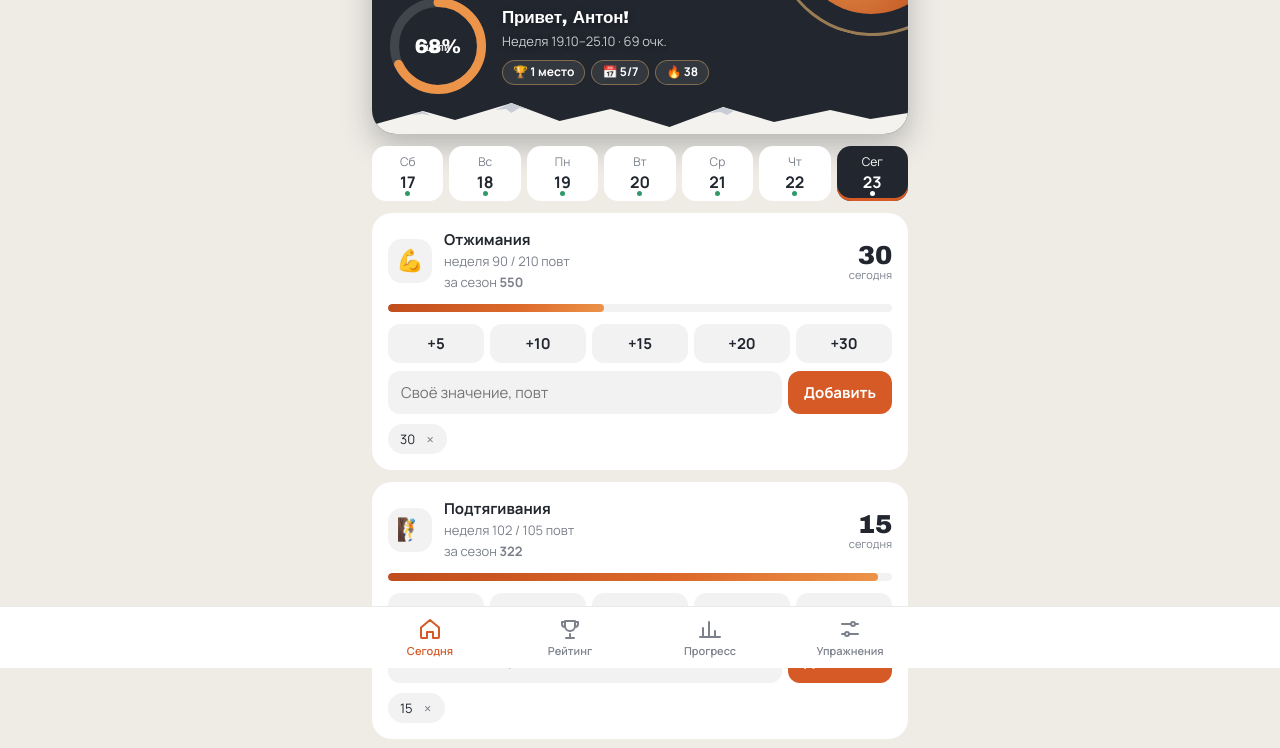
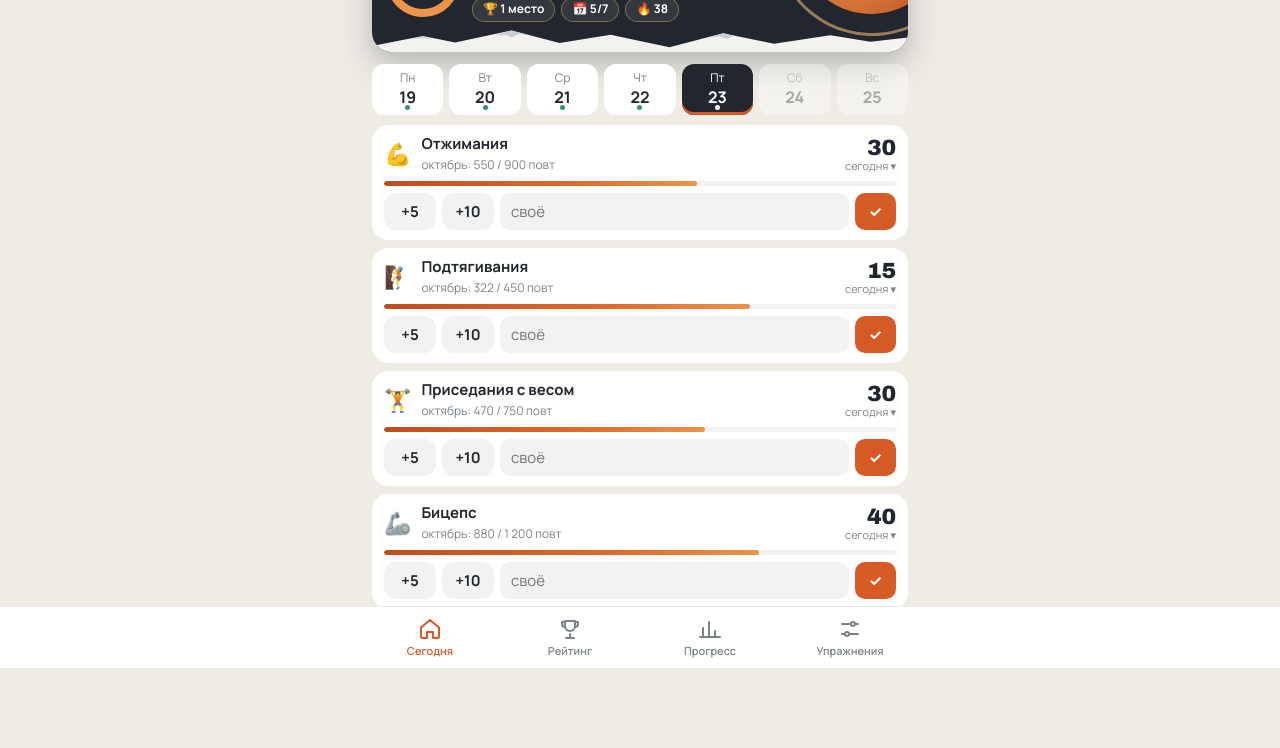
Before and after one commit to several10/noobs-tracker, a plain HTML site: page index.html in a window 1280 px wide. Shown: the part 132-880 px from the top of the page. After the commit the page ends 837 px from the top, so only its background shows below. Drawn offline with nearby package versions, Linux system fonts and the light colour scheme; a web font is replaced by a local one.

Commit message:
Add files via upload

```diff
--- a/index.html
+++ b/index.html
@@ -52,7 +52,7 @@ h2{font-size:17px;margin:18px 4px 10px}
 .hero-top .tag{font-size:11px;color:#e6d3b5;letter-spacing:.06em;text-transform:uppercase;font-weight:700}
 .hero-main{display:flex;gap:16px;align-items:center}
 .hero h1,.hero .sub{text-shadow:0 1px 6px rgba(0,0,0,.35)}
-.hero .ring-txt{font-weight:900;font-size:20px;font-family:var(--hfont)}
+.hero .ring-txt{font-weight:900;font-size:16px;font-family:var(--hfont)}
 .hero h1{font-size:17px;line-height:1.2}
 .hero .sub{color:#c9ccd3;font-size:13px;margin:4px 0 10px}
 .pills{display:flex;gap:6px;flex-wrap:wrap}
@@ -69,6 +69,8 @@ h2{font-size:17px;margin:18px 4px 10px}
 .date.on{background:var(--ink);color:#fff;box-shadow:inset 0 -3px 0 var(--acc)}.date.on b{color:#fff}
 .date.done::after{content:"";position:absolute;bottom:5px;left:50%;width:5px;height:5px;margin-left:-2.5px;border-radius:50%;background:var(--ok)}
 .date.on.done::after{background:#fff}
+.date:disabled{opacity:.35}
+.date.today:not(.on) b{color:var(--acc)}
 
 /* exercise card */
 .ex-head{display:flex;align-items:center;gap:12px}
@@ -179,6 +181,29 @@ nav button.on{color:var(--acc)}
 @keyframes sp{to{transform:rotate(360deg)}}
 .pop{animation:pop .35s}
 @keyframes pop{50%{transform:scale(1.15)}}
+
+/* компактная главная */
+.erow .sp b{display:block;font-size:14px;line-height:1.2;overflow-wrap:anywhere}
+.hero{padding:12px 14px 30px;border-radius:20px}
+.hero .hero-main{gap:12px}
+.hero-top{margin-bottom:4px}
+.hero-top .logo{width:30px;height:30px}
+.hero .sub{margin:2px 0 6px;font-size:12px}
+.hero .mnt{height:24px}
+.dates{margin-bottom:10px}
+.date{padding:6px 0;border-radius:12px}
+.card.ex{padding:10px 12px;margin-bottom:8px;border-radius:16px}
+.card.ex .ico{width:auto;height:auto;background:none;font-size:22px}
+.card.ex .ex-head{gap:10px}
+.card.ex .ex-title b{font-size:15px;line-height:1.2}
+.card.ex .ex-title .hint{font-size:12px}
+.card.ex .ex-today b{font-size:22px}
+.card.ex .bar{height:5px;margin:7px 0}
+.qrow{display:flex;gap:6px}
+.qrow .q{flex:0 0 52px;padding:7px 0;min-width:0}
+.qrow input{flex:1;min-width:0;padding:7px 10px;border-radius:10px}
+.qrow .btn.ok{padding:7px 14px;border-radius:10px}
+.card.ex .chips{margin-top:8px}
 </style>
 </head>
 <body>
@@ -204,7 +229,10 @@ const DEMO = !(tg && tg.initData);
 const SCORE_GOAL = 0.7, SCORE_DAYS = 0.3;
 const UNITS = ['повт','сек','мин','км','м'];
 const QUICK = {'повт':[5,10,15,20,30],'сек':[30,60,90,120,180],'мин':[5,10,15,30],'км':[1,2,3,5],'м':[100,250,500,1000]};
-const DEF_GOAL = {'повт':200,'сек':900,'мин':150,'км':15,'м':3000};
+const DEF_GOAL = {'повт':800,'сек':3600,'мин':600,'км':60,'м':12000};   // цели на месяц
+const QUICK2 = {'повт':[5,10],'сек':[30,60],'мин':[5,10],'км':[1,2],'м':[100,500]};
+const MONTHS = ['январь','февраль','март','апрель','май','июнь','июль','август','сентябрь','октябрь','ноябрь','декабрь'];
+const dim = d => { const t = new Date(d+'T00:00:00Z'); return new Date(Date.UTC(t.getUTCFullYear(), t.getUTCMonth()+1, 0)).getUTCDate(); };
 const EMOJIS = ['💪','🦵','🦾','🏋️','🧗','🔥','🪑','⏱️','🦩','🙈','⛰️','🦸','🔁','🏃','🏂','⭐'];
 /* Каталог по умолчанию — должен совпадать с DEFAULT_EXERCISES в Code.gs */
 const EX_DEFAULTS = [['pullups','Подтягивания','повт','🧗'],['pushups','Отжимания','повт','💪'],['abs','Пресс','повт','🔥'],['squats','Приседания','повт','🦵'],
@@ -215,7 +243,7 @@
 const WD = ['Пн','Вт','Ср','Чт','Пт','Сб','Вс'];
 
 let S = null;
-let ui = { tab:'today', date:null, weekOff:0, sort:'score', ex:null, newEmoji:'⭐' };
+let ui = { tab:'today', date:null, weekOff:0, sort:'score', ex:null, newEmoji:'⭐', open:null };
 let charts = [];
 
 const $ = s => document.querySelector(s);
@@ -257,7 +285,8 @@ function board(wk){
     const logs = S.log.filter(l=>l.userId===u.id && l.date>=wk.start && l.date<=wk.end && l.value>0);
     if (!plans.length && !logs.length) continue;
     const sums = {}; logs.forEach(l=>sums[l.exId]=(sums[l.exId]||0)+l.value);
-    const goalPct = plans.length ? plans.reduce((a,p)=>a+Math.min(1,(sums[p.exId]||0)/p.goal),0)/plans.length*100 : 0;
+    const wkNorm = g => g*7/dim(wk.start);   // недельная норма = месячная цель ÷ дней в месяце × 7
+    const goalPct = plans.length ? plans.reduce((a,p)=>a+Math.min(1,(sums[p.exId]||0)/wkNorm(p.goal)),0)/plans.length*100 : 0;
     const dayset = new Set(logs.map(l=>l.date));
     rows.push({ user:u, goalPct:Math.round(goalPct), days:dayset.size, dayset, sums,
       score:Math.round(SCORE_GOAL*goalPct + SCORE_DAYS*dayset.size/7*100), streak:streak(u.id) });
@@ -298,41 +327,43 @@ function renderToday(){
   const wk = week(S.today,0), rows = board(wk);
   const mine = rows.find(r=>r.user.id===S.me.id);
   const place = mine ? rows.filter(r=>r.score>mine.score).length+1 : '–';
-  const pct = mine ? mine.goalPct : 0;
+  const mStart = S.today.slice(0,8)+'01', mName = MONTHS[+S.today.slice(5,7)-1];
+  const plans = myPlans().filter(p=>p.goal>0);
+  const mySum = (exId, from, to) => S.log.filter(l=>l.userId===S.me.id && l.exId===exId && l.date>=from && l.date<=to).reduce((a,l)=>a+l.value,0);
+  const pct = plans.length ? Math.round(plans.reduce((a,p)=>a+Math.min(1, mySum(p.exId,mStart,S.today)/p.goal),0)/plans.length*100) : 0;
   const first = String(S.me.name).split(' ')[0];
   let h = `<div class="hero"><div class="arcs"></div>
     <svg class="mnt" viewBox="0 0 400 34" preserveAspectRatio="none"><path d="M0 34V24L38 10 62 19 104 2 140 20 178 8 222 26 262 6 300 21 342 9 372 18 400 12V34Z" fill="#f4f2ee"/><path d="M104 2 92 9 100 8 104 12 110 7 118 9ZM262 6 252 12 260 11 265 14 270 10ZM38 10 30 14 38 13 44 15Z" fill="#c9ced6"/></svg>
-    <div class="in"><div class="hero-top"><img class="logo" src="${LOGO}" alt=""><div><div class="brand">Noobs Riders</div><div class="tag">Подготовка к сезону</div></div></div>
-    <div class="hero-main">${ring(pct,96,9,'#ec944a','rgba(255,255,255,.14)',`<span class="ring-txt">${pct}%</span><small>цели</small>`)}
-    <div><h1>Привет, ${esc(first)}!</h1><div class="sub">Неделя ${fmtD(wk.start)}–${fmtD(wk.end)} · ${mine?mine.score:0} очк.</div>
-    <div class="pills"><span class="pill">🏆 ${place} место</span><span class="pill">📅 ${mine?mine.days:0}/7</span><span class="pill">🔥 ${streak(S.me.id)}</span></div></div></div></div>
+    <div class="in hero-main">${ring(pct,74,8,'#ec944a','rgba(255,255,255,.14)',`<span class="ring-txt">${pct}%</span>`)}
+    <div style="min-width:0"><div class="hero-top"><img class="logo" src="${LOGO}" alt=""><div><div class="brand">Noobs Riders</div><div class="tag">Привет, ${esc(first)}!</div></div></div>
+    <div class="sub">Цель на ${mName}: ${pct}% · неделя ${mine?mine.score:0} очк.</div>
+    <div class="pills"><span class="pill">🏆 ${place} место</span><span class="pill">📅 ${mine?mine.days:0}/7</span><span class="pill">🔥 ${streak(S.me.id)}</span></div></div></div>
   </div>`;
 
   const myDays = new Set(S.log.filter(l=>l.userId===S.me.id).map(l=>l.date));
   h += '<div class="dates">';
-  for (let i=6;i>=0;i--){ const d = addDays(S.today,-i);
-    h += `<button class="date ${d===ui.date?'on':''} ${myDays.has(d)?'done':''}" data-act="date" data-v="${d}">${i===0?'Сег':WD[dow(d)]}<b>${+d.slice(8)}</b></button>`; }
+  wk.days.forEach((d,i)=>{ const fut = d>S.today;
+    h += `<button class="date ${d===ui.date?'on':''} ${myDays.has(d)?'done':''} ${d===S.today?'today':''}" ${fut?'disabled':''} data-act="date" data-v="${d}">${WD[i]}<b>${+d.slice(8)}</b></button>`; });
   h += '</div>';
 
-  const plans = myPlans();
-  if (!plans.length) return h + `<div class="card empty"><div class="big">🎯</div>Выберите упражнения и поставьте цели на неделю<br><br><button class="btn" data-act="tab" data-v="ex">Выбрать упражнения</button></div>`;
+  if (!myPlans().length) return h + `<div class="card empty"><div class="big">🎯</div>Выберите упражнения и поставьте цели на месяц<br><br><button class="btn" data-act="tab" data-v="ex">Выбрать упражнения</button></div>`;
 
   const dayLbl = ui.date===S.today ? 'сегодня' : fmtD(ui.date);
-  for (const p of plans){
+  for (const p of myPlans()){
     const e = exById(p.exId);
     const entries = S.log.filter(l=>l.userId===S.me.id && l.exId===p.exId && l.date===ui.date);
     const dayTot = entries.reduce((a,l)=>a+l.value,0);
-    const wkTot = S.log.filter(l=>l.userId===S.me.id && l.exId===p.exId && l.date>=wk.start && l.date<=wk.end).reduce((a,l)=>a+l.value,0);
-    const wp = p.goal ? Math.min(100, wkTot/p.goal*100) : 0;
-    const season = S.log.filter(l=>l.userId===S.me.id && l.exId===p.exId && l.date>=CONFIG.SEASON_START).reduce((a,l)=>a+l.value,0);
-    h += `<div class="card">
-      <div class="ex-head"><div class="ico">${esc(e.emoji)}</div>
-        <div class="ex-title"><b>${esc(e.name)}</b><span class="hint">неделя ${num(wkTot)}${p.goal?' / '+num(p.goal):''} ${esc(e.unit)}${wp>=100?' ✅':''}<br>за сезон <strong>${num(season)}</strong></span></div>
-        <div class="ex-today"><b id="t-${esc(p.exId)}">${num(dayTot)}</b><span>${dayLbl}</span></div></div>
-      <div class="bar ${wp>=100?'full':''}"><i style="width:${wp}%"></i></div>
-      <div class="quick">${(QUICK[e.unit]||QUICK['повт']).map(v=>`<button class="q" data-act="add" data-ex="${esc(p.exId)}" data-v="${v}">+${v}</button>`).join('')}</div>
-      <div class="custom"><input type="number" inputmode="decimal" min="0" step="any" placeholder="Своё значение, ${esc(e.unit)}" id="in-${esc(p.exId)}"><button class="btn" data-act="addc" data-ex="${esc(p.exId)}">Добавить</button></div>
-      ${entries.length?`<div class="chips">${entries.map(l=>`<span class="chip">${num(l.value)}<button data-act="del" data-v="${esc(l.id)}">×</button></span>`).join('')}</div>`:''}
+    const mTot = mySum(p.exId, mStart, S.today);
+    const mp = p.goal ? Math.min(100, mTot/p.goal*100) : 0;
+    const open = ui.open===p.exId;
+    const q = (QUICK2[e.unit]||QUICK2['повт']);
+    h += `<div class="card ex">
+      <div class="ex-head"><span class="ico">${esc(e.emoji)}</span>
+        <div class="ex-title"><b>${esc(e.name)}</b><span class="hint">${mName}: ${num(mTot)}${p.goal?' / '+num(p.goal):''} ${esc(e.unit)}${mp>=100?' ✅':''}</span></div>
+        <button class="ex-today" data-act="exp" data-ex="${esc(p.exId)}"><b id="t-${esc(p.exId)}">${num(dayTot)}</b><span>${dayLbl}${entries.length?(open?' ▴':' ▾'):''}</span></button></div>
+      <div class="bar ${mp>=100?'full':''}"><i style="width:${mp}%"></i></div>
+      <div class="qrow">${q.map(v=>`<button class="q" data-act="add" data-ex="${esc(p.exId)}" data-v="${v}">+${v}</button>`).join('')}<input type="number" inputmode="decimal" min="0" step="any" placeholder="своё" id="in-${esc(p.exId)}"><button class="btn ok" data-act="addc" data-ex="${esc(p.exId)}" aria-label="Добавить">✓</button></div>
+      ${open&&entries.length?`<div class="chips">${entries.map(l=>`<span class="chip">${num(l.value)}<button data-act="del" data-v="${esc(l.id)}">×</button></span>`).join('')}</div>`:''}
     </div>`;
   }
   return h;
@@ -366,7 +397,7 @@ function renderBoard(){
     h += '<h2>📊 Команда за неделю</h2><div class="card">' + keys.map(k=>{ const e=exById(k);
       return `<div class="tot"><span style="font-size:20px">${esc(e.emoji)}</span><div style="flex:1"><div class="row"><b style="font-size:14px">${esc(e.name)}</b><span class="sp"></span><b>${num(tot[k])}</b>&nbsp;<span class="hint">${esc(e.unit)}</span></div><div class="bar" style="margin:6px 0 0"><i style="width:${tot[k]/max*100}%"></i></div><span class="hint">${who[k].size} уч.</span></div></div>`; }).join('') + '</div>';
   }
-  h += `<div class="hint" style="text-align:center;margin:8px 16px 0">Очки = 70% × выполнение своих целей + 30% × регулярность (дни из 7)</div>`;
+  h += `<div class="hint" style="text-align:center;margin:8px 16px 0">Очки = 70% × выполнение недельной нормы (месячная цель ÷ дней в месяце × 7) + 30% × регулярность (дни из 7)</div>`;
   return h;
 }
 
@@ -380,9 +411,9 @@ function renderProgress(){
   const vals = Object.values(byDay);
   const total = vals.reduce((a,b)=>a+b,0), best = vals.length?Math.max(...vals):0, avg = vals.length?total/vals.length:0;
 
-  let h = `<h2>🎯 Выполнение целей по неделям</h2><div class="card"><div class="chart-box"><canvas id="c1"></canvas></div></div>
+  let h = `<h2>🎯 Выполнение недельной нормы</h2><div class="card"><div class="chart-box"><canvas id="c1"></canvas></div></div>
   <h2>📊 По упражнению</h2><div class="exsel">${plans.map(p=>{const x=exById(p.exId);return `<button class="${p.exId===ui.ex?'on':''}" data-act="pex" data-v="${esc(p.exId)}">${esc(x.emoji)} ${esc(x.name)}</button>`;}).join('')}</div>
-  <div class="card"><div class="hint" style="margin-bottom:6px">Последние 28 дней · пунктир — дневная норма от цели</div><div class="chart-box"><canvas id="c2"></canvas></div>
+  <div class="card"><div class="hint" style="margin-bottom:6px">Последние 28 дней · пунктир — дневная норма от месячной цели</div><div class="chart-box"><canvas id="c2"></canvas></div>
     <div class="stats"><div class="stat"><b>${num(total)}</b><span>за сезон, ${esc(e.unit)}</span></div><div class="stat"><b>${num(best)}</b><span>лучший день</span></div><div class="stat"><b>${num(avg)}</b><span>в среднем</span></div></div></div>
   <h2>🔥 Активность за 16 недель</h2><div class="card"><div class="heat-wrap"><div class="heat-wd">${WD.map((w,i)=>`<span>${i%2===0?w:''}</span>`).join('')}</div><div class="heat" style="flex:1">`;
   const start = week(S.today,-15).start, n = plans.length;
@@ -410,7 +441,7 @@ function drawCharts(){
 
   const p = myPlans().find(p=>p.exId===ui.ex), days = [...Array(28)].map((_,i)=>addDays(S.today,i-27));
   const byDay = {}; S.log.filter(l=>l.userId===S.me.id && l.exId===ui.ex).forEach(l=>byDay[l.date]=(byDay[l.date]||0)+l.value);
-  const data = days.map(d=>byDay[d]||0), norm = p && p.goal ? Math.round(p.goal/7*10)/10 : null;
+  const data = days.map(d=>byDay[d]||0), norm = p && p.goal ? Math.round(p.goal/dim(S.today)*10)/10 : null;
   const ds = [{type:'bar',data,borderRadius:6,backgroundColor:c=>norm&&c.raw>=norm?'#2f9a68':'#dd6a2b'}];
   if (norm) ds.push({type:'line',data:days.map(()=>norm),borderColor:hint,borderDash:[6,4],borderWidth:1.5,pointRadius:0});
   charts.push(new Chart($('#c2'),{data:{labels:days.map(fmtD),datasets:ds},
@@ -422,7 +453,7 @@ function renderEx(){
   let h = '<h2>✅ Мои упражнения</h2><div class="card">';
   if (!mine.length) h += '<div class="hint" style="padding:6px 0">Пока ничего не выбрано. Добавьте из списка ниже</div>';
   mine.forEach(p=>{ const e = exById(p.exId);
-    h += `<div class="erow"><div class="ico">${esc(e.emoji)}</div><div class="sp" style="min-width:0"><b>${esc(e.name)}</b><div class="hint">${esc(e.unit)} / нед</div></div>
+    h += `<div class="erow"><div class="ico">${esc(e.emoji)}</div><div class="sp" style="min-width:0"><b>${esc(e.name)}</b><div class="hint">${esc(e.unit)} / мес</div></div>
       <div class="stepper"><button data-act="gstep" data-ex="${esc(p.exId)}" data-v="-1">−</button><input type="number" inputmode="numeric" value="${p.goal}" data-goal="${esc(p.exId)}"><button data-act="gstep" data-ex="${esc(p.exId)}" data-v="1">+</button></div>
       <button class="sw on" data-act="toggle" data-ex="${esc(p.exId)}" aria-label="Выключить"></button></div>`; });
   h += '</div><h2>📚 Каталог</h2><div class="card">';
@@ -433,7 +464,7 @@ function renderEx(){
   h += `</div><h2>✨ Своё упражнение</h2><div class="card">
     <input id="nx-name" maxlength="40" placeholder="Название, например «Скакалка»">
     <div class="emojis">${EMOJIS.map(x=>`<button class="${x===ui.newEmoji?'on':''}" data-act="emoji" data-v="${x}">${x}</button>`).join('')}</div>
-    <div class="form-grid"><select id="nx-unit">${UNITS.map(u=>`<option>${u}</option>`).join('')}</select><input id="nx-goal" type="number" inputmode="numeric" placeholder="Цель на неделю"></div>
+    <div class="form-grid"><select id="nx-unit">${UNITS.map(u=>`<option>${u}</option>`).join('')}</select><input id="nx-goal" type="number" inputmode="numeric" placeholder="Цель на месяц"></div>
     <button class="btn wide" style="margin-top:10px" data-act="create">Создать и добавить себе</button>
     <div class="hint" style="margin-top:8px">Упражнение появится в каталоге у всех участников</div></div>`;
   return h;
@@ -459,6 +490,7 @@ document.addEventListener('click', e=>{
   const a = b.dataset.act, v = b.dataset.v, ex = b.dataset.ex;
   if (a==='tab'){ ui.tab=v; ui.weekOff=0; render(); scrollTo(0,0); }
   else if (a==='date'){ ui.date=v; render(); }
+  else if (a==='exp'){ ui.open = ui.open===ex ? null : ex; render(); }
   else if (a==='add') addLog(ex, +v);
   else if (a==='addc'){ const inp = document.getElementById('in-'+ex); addLog(ex, parseFloat(String(inp.value).replace(',','.'))); }
   else if (a==='del') call('deleteEntry',{entryId:v}, ()=>{ S.log = S.log.filter(l=>l.id!==v); });
@@ -469,7 +501,7 @@ document.addEventListener('click', e=>{
   else if (a==='activate'){ const x = exById(ex); const old = S.plans.find(p=>p.userId===S.me.id && p.exId===ex); savePlan(ex, old&&old.goal?old.goal:(DEF_GOAL[x.unit]||100), true); haptic('ok'); }
   else if (a==='gstep'){
     const inp = document.querySelector(`[data-goal="${CSS.escape(ex)}"]`); const unit = exById(ex).unit;
-    const step = unit==='км'?1:unit==='мин'?10:unit==='сек'?60:unit==='м'?500:10;
+    const step = unit==='км'?5:unit==='мин'?30:unit==='сек'?300:unit==='м'?1000:50;
     inp.value = Math.max(0, (+inp.value||0) + step*(+v)); haptic();
     clearTimeout(goalTimers[ex]); goalTimers[ex] = setTimeout(()=>savePlan(ex, +inp.value, true), 700);
   }
@@ -496,10 +528,10 @@ function demoData(){
   const ex = EX_DEFAULTS.map(([id,name,unit,emoji])=>({id,name,unit,emoji,createdBy:''}));
   ex.push({id:'c1',name:'Скакалка',unit:'мин',emoji:'🪢',createdBy:'3'});
   const users = [{id:'1',name:'Антон'},{id:'2',name:'Илья'},{id:'3',name:'Маша'},{id:'4',name:'Дима'}];
-  const plans = [['1','pushups',210],['1','pullups',105],['1','wsquats',175],['1','biceps',280],
-    ['2','pullups',150],['2','pushups',250],['2','wallsit',1200],['2','abs',250],['2','squats',200],
-    ['3','plank',900],['3','balance',600],['3','climber',200],['3','superman',200],['3','c1',60],
-    ['4','pushups',200],['4','revpush',200],['4','sltilt',200],['4','squats',150]]
+  const plans = [['1','pushups',900],['1','pullups',450],['1','wsquats',750],['1','biceps',1200],
+    ['2','pullups',650],['2','pushups',1000],['2','wallsit',5000],['2','abs',1000],['2','squats',850],
+    ['3','plank',3800],['3','balance',2500],['3','climber',850],['3','superman',850],['3','c1',250],
+    ['4','pushups',850],['4','revpush',850],['4','sltilt',850],['4','squats',650]]
     .map(([userId,exId,goal])=>({userId,exId,goal,active:true}));
   const log = []; const R = rng(42); let k = 0;
   const push = (date,userId,exId,value)=>{ if (value>0 && date<=today) log.push({id:'d'+(k++),date,userId,exId,value}); };
@@ -512,7 +544,7 @@ function demoData(){
     for (const u of users){
       if (u.id==='1' && d>='2026-10-01' && d<='2026-10-23'){ const j = +d.slice(8)-1; Object.keys(real).forEach(x=>push(d,'1',x,real[x][j])); continue; }
       if (R()>p[u.id]) continue;
-      plans.filter(q=>q.userId===u.id).forEach(q=>{ if (R()<.85){ let v = q.goal/7*(0.5+R()); v = q.goal>=100 ? Math.round(v/5)*5 : Math.round(v*10)/10; push(d,u.id,q.exId,v); } });
+      plans.filter(q=>q.userId===u.id).forEach(q=>{ if (R()<.85){ let v = q.goal/30*(0.5+R()); v = q.goal>=100 ? Math.round(v/5)*5 : Math.round(v*10)/10; push(d,u.id,q.exId,v); } });
     }
   }
   return {today, me:users[0], users, exercises:ex, plans, log};
```
